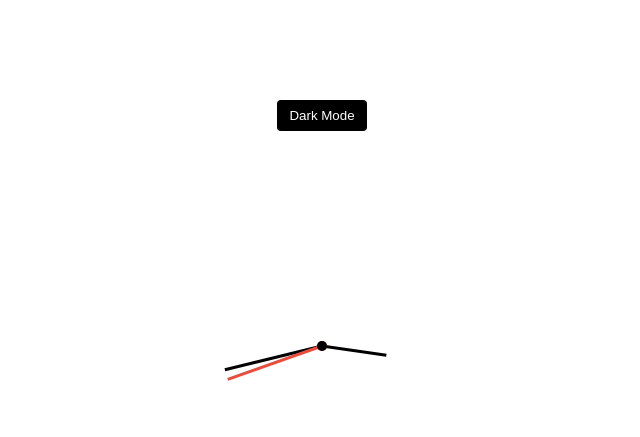
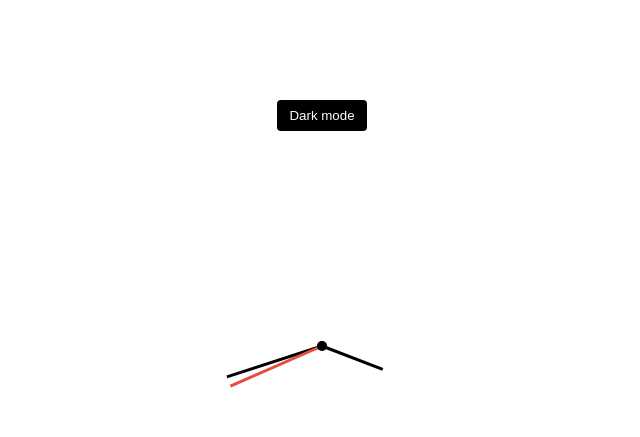
Before and after one commit to gerlinp/Theme-Clock, a plain HTML site: page index.html in a window 1280 px wide. Shown: the top 437 px of the page, 318-958 px from the left. Drawn offline with Linux system fonts and the light colour scheme.

Commit message:
fixed time

```diff
--- a/index.html
+++ b/index.html
@@ -1,16 +1,15 @@
 <!DOCTYPE html>
 <html lang="en">
   <head>
-    <meta charset="UTF-8">
-    <meta http-equiv="X-UA-Compatible" content="IE=edge">
-    <meta name="viewport" content="width=device-width, initial-scale=1.0">
-    <!-- <link rel="stylesheet" href="https://cdnjs.cloudflare.com/ajax/libs/font-awesome/5.15.3/css/all.min.css" integrity="sha512-iBBXm8fW90+nuLcSKlbmrPcLa0OT92xO1BIsZ+ywDWZCvqsWgccV3gFoRBv0z+8dLJgyAHIhR35VZc2oM/gI1w==" crossorigin="anonymous" referrerpolicy="no-referrer"/> -->
-    <link rel="stylesheet" href="style.css"/>
+    <meta charset="UTF-8" />
+    <meta name="viewport" content="width=device-width, initial-scale=1.0" />
+    <link rel="stylesheet" href="style.css" />
     <title>Theme Clock</title>
   </head>
   <body>
+    <!-- Inspired by this dribbble shot https://dribbble.com/shots/5958443-Alarm-clock -->
 
-    <button class="toggle">Dark Mode</button>
+    <button class="toggle">Dark mode</button>
 
     <div class="clock-container">
       <div class="clock">
--- a/script.js
+++ b/script.js
@@ -5,17 +5,17 @@
 const dateEl = document.querySelector('.date')
 const toggle = document.querySelector('.toggle')
 
- const days = ["Sunday", "Monday", "Tuesday", "Wednesday", "Thursday", "Friday", "Saturday" ];
+const days = ["Sunday", "Monday", "Tuesday", "Wednesday", "Thursday", "Friday", "Saturday"];
 const months = ["Jan", "Feb", "Mar", "Apr", "May", "Jun", "Jul", "Aug", "Sep", "Oct", "Nov", "Dec"];
 
 toggle.addEventListener('click', (e) => {
     const html = document.querySelector('html')
     if (html.classList.contains('dark')) {
         html.classList.remove('dark')
-         e.target.innerHTML = 'Dark Mode'
+        e.target.innerHTML = 'Dark mode'
     } else {
         html.classList.add('dark')
-         e.target.innerHTML = 'Light Mode'
+        e.target.innerHTML = 'Light mode'
     }
 })
 
@@ -25,20 +25,22 @@
     const day = time.getDay()
     const date = time.getDate()
     const hours = time.getHours()
-     const hoursForClock = hours % 12
+    const hoursForClock = hours >= 13 ? hours % 12 : hours;
     const minutes = time.getMinutes()
     const seconds = time.getSeconds()
     const ampm = hours >= 12 ? 'PM' : 'AM'
 
-     console.log(hours)
-     hourEl.style.transform = `translate(-50%, -100%) rotate(${scale(hoursForClock, 0, 11, 0, 360)}deg)`
-     minuteEl.style.transform = `translate(-50%, -100%) rotate(${scale(minutes, 0, 59, 0, 360)}deg)`
-     secondEl.style.transform = `translate(-50%, -100%) rotate(${scale(seconds, 0, 59, 0, 360)}deg)`
+
+
+    hourEl.style.transform = `translate(-50%, -100%) rotate(${scale(hoursForClock, 0, 11, 0, 330) + scale(minutes, 0, 59, 0, 29.5)}deg)`
+    minuteEl.style.transform = `translate(-50%, -100%) rotate(${scale(minutes, 0, 59, 0, 354)}deg)`
+    secondEl.style.transform = `translate(-50%, -100%) rotate(${scale(seconds, 0, 59, 0, 354)}deg)`
 
     timeEl.innerHTML = `${hoursForClock}:${minutes < 10 ? `0${minutes}` : minutes} ${ampm}`
-     dateEl.innerHTML =` ${days[day]}, ${months[month]} <span class="circle">${date}</span>`
+    dateEl.innerHTML = `${days[day]}, ${months[month]} <span class="circle">${date}</span>`
 }
 
+// StackOverflow https://stackoverflow.com/questions/10756313/javascript-jquery-map-a-range-of-numbers-to-another-range-of-numbers
 const scale = (num, in_min, in_max, out_min, out_max) => {
     return (num - in_min) * (out_max - out_min) / (in_max - in_min) + out_min;
 }
```
Lines whose indentation alone changed are shown as unchanged.
